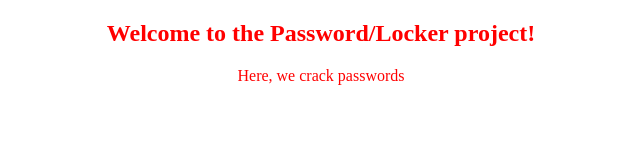
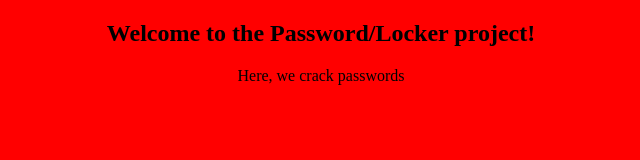
Before and after one commit to Doomsdaybear/Project, a plain HTML site: page PasswordProject.html in a window 1280 px wide. Shown: the whole page, without its empty margins (319-959 px from the left). Drawn offline with Linux system fonts and the light colour scheme.

Commit message:
Update PasswordProject.html

```diff
--- a/PasswordProject.html
+++ b/PasswordProject.html
@@ -11,7 +11,7 @@
    }
    </style>
   </head>
-   <body style = "color:red">
+   <body style = "background-color:red">
   <h2>Welcome to the Password/Locker project!</h2>
   <p>Here, we crack passwords</p>
    </body>
```
